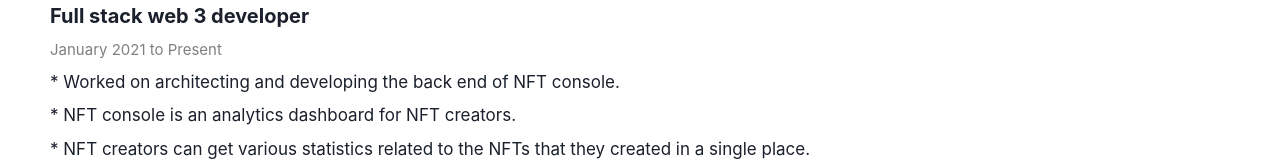
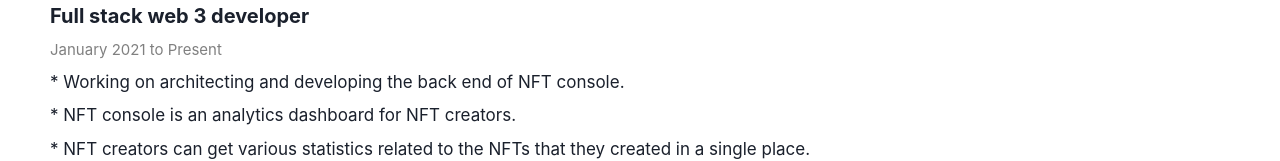
Before and after one commit to JithinKS97/Portfolio, a Next.js app: page / in a window 1280 px wide. Shown: the part 1399-1560 px from the top of the page. Built offline with nearby package versions, Linux system fonts and the light colour scheme.

Commit message:
updated experience

```diff
--- a/components/Projects/Experiences.js
+++ b/components/Projects/Experiences.js
@@ -5,7 +5,7 @@
     title: "Full stack web 3 developer",
     timeLine: "January 2021 to Present",
     works: [
-      `* Worked on architecting and developing the back end of NFT console.`,
+      `* Working on architecting and developing the back end of NFT console.`,
       `* NFT console is an analytics dashboard for NFT creators.`,
       `* NFT creators can get various statistics related to the NFTs that they created in a single place.`,
       `* Technologies used - Node, Express, Mongo, Ethers, Dune analytics, Fast API.`,
```
